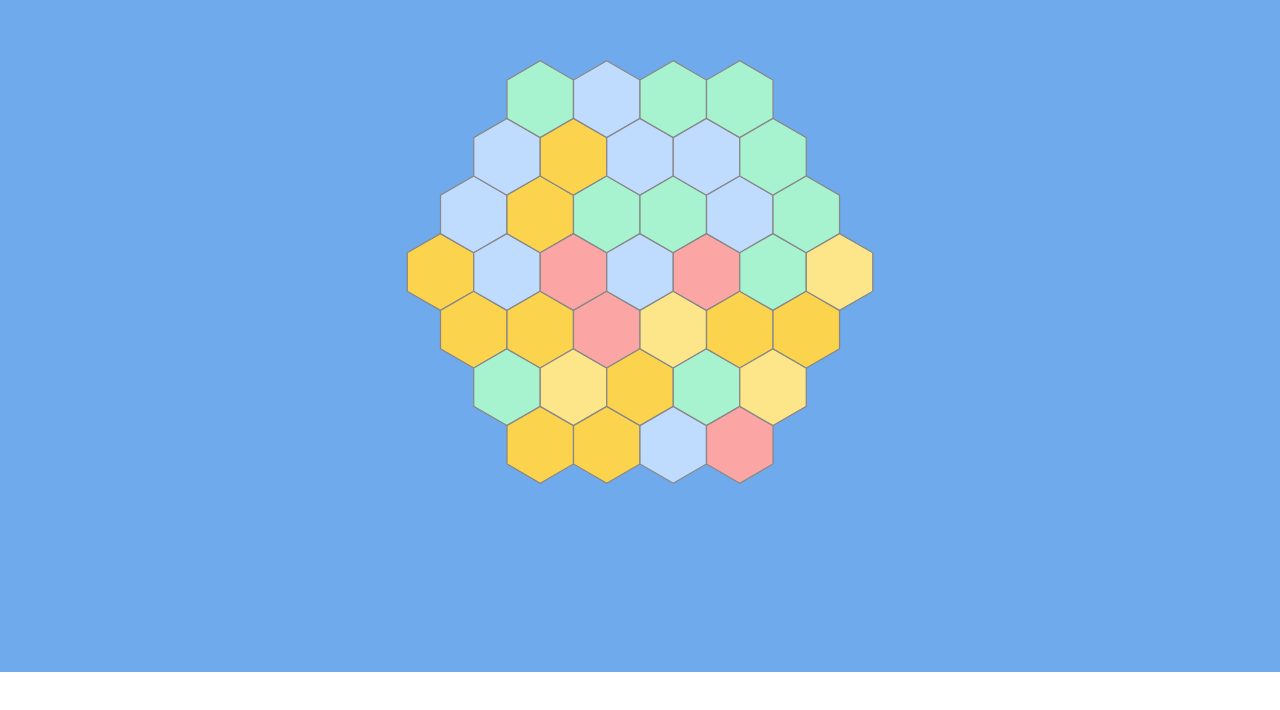
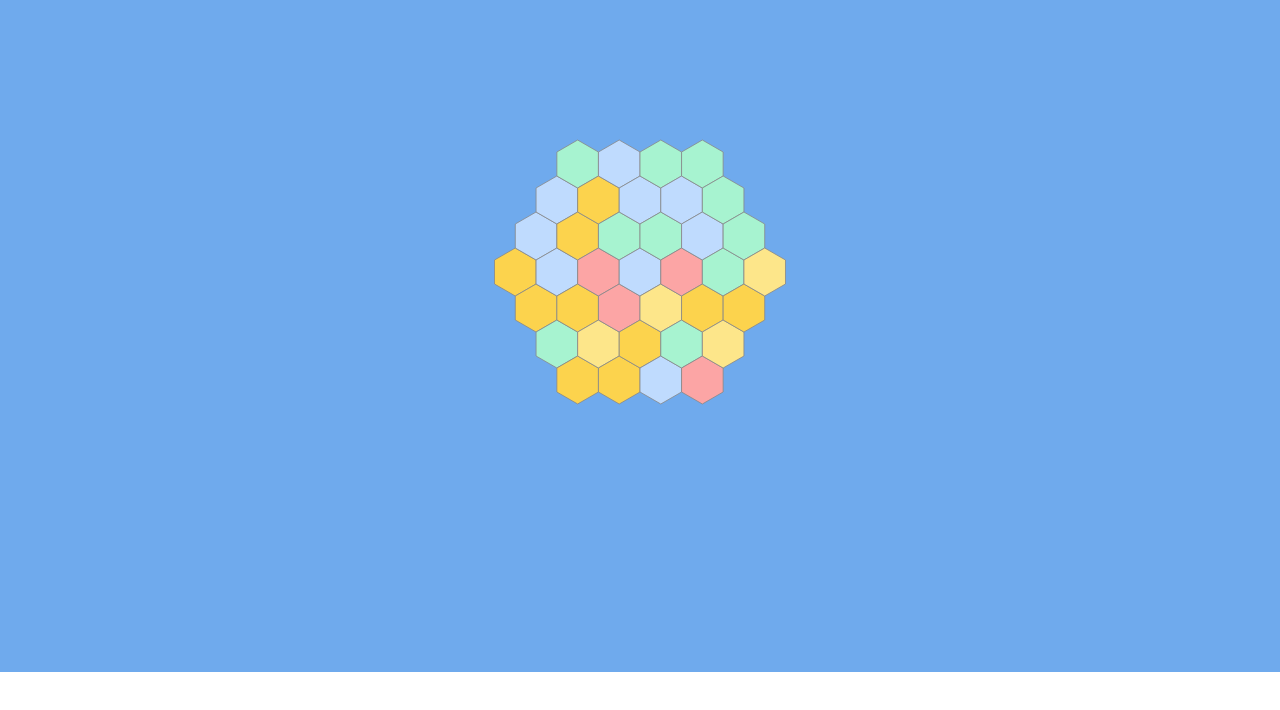
Before and after one commit to LuccianoB/cozy-colony, a React (Vite) app: page / in a window 1280 px wide. Shown: the part 128-838 px from the top of the page. After the commit the page ends 800 px from the top, so only its background shows below. Built offline with nearby package versions, Linux system fonts and the light colour scheme.

Commit message:
restructured app.jsx to import from dedicated HexGrid file, added zoom and pan functionality

```diff
--- a/src/App.jsx
+++ b/src/App.jsx
@@ -1,95 +1,18 @@
-import { generateHexGrid, getHexPoints } from './utils/hexUtils';
-import { useState, useMemo } from 'react';
-import Color from 'color';
-
-const HEX_SIZE = 30; // radius of hex
-const HEX_WIDTH = HEX_SIZE * Math.sqrt(3); // width of a hex
-const HEX_HEIGHT = HEX_SIZE * 2; // height of a hex
-
-const VIEWBOXWIDTH = 1000; // width of the SVG viewbox
-const VIEWBOXHEIGHT = 1000; // height of the SVG viewbox
-const HEX_RADIUS = 3; // radius of the hexagon
+import HexGrid from './components/HexGrid';
 
 function App() {
-  const [hoveredTileID, setHoveredTileID] = useState(null);
-  const [selectedTileId, setSelectedTileId] = useState(null);
-
-  const tiles = useMemo(() => generateHexGrid(HEX_RADIUS), []);
-
-  //get bounding box of all pixel positions
-  const pixelPositions = tiles.map(tile => {
-    const x = HEX_WIDTH * (tile.q + tile.r / 2);
-    const y = HEX_HEIGHT * (tile.r * 0.75);
-    return { x, y };
-  });
-
-  // offset to center the hexagons in the SVG
-  const minX = Math.min(...pixelPositions.map(p => p.x));
-  const maxX = Math.max(...pixelPositions.map(p => p.x));
-  const minY = Math.min(...pixelPositions.map(p => p.y));
-  const maxY = Math.max(...pixelPositions.map(p => p.y));
-
-  const gridPixelWidth = maxX - minX;
-  const gridPixelHeight = maxY - minY;
-
-  const offsetX = (VIEWBOXWIDTH - gridPixelWidth) / 2 - minX;
-  const offsetY = (VIEWBOXHEIGHT - gridPixelHeight) / 2 - minY;
-
-  const getPixelPosition = (q, r) => {
-    const x = HEX_WIDTH * (q + r / 2);
-    const y = HEX_HEIGHT * (r * 0.75);
-    return {
-      x: x + offsetX,
-      y: y + offsetY,
-    };
-  };
-
-  console.log('TILES', tiles);
-
   return (
-    <div style={{
+    <div
+      style={{
         width: '100vw',
         height: '100vh',
         display: 'flex',
         alignItems: 'center',
         justifyContent: 'center',
         backgroundColor: '#6faaed'
-    }}>
-      <svg
-        viewBox={`0 0 ${VIEWBOXWIDTH} ${VIEWBOXHEIGHT}`}
-        className="block w-full h-full max-w-[90vw] max-h-[90vh]"
-        preserveAspectRatio="xMidYMid meet"
+      }}
     >
-        <circle cx="500" cy="500" r="100" fill="red" />
-        {tiles.map(tile => {
-          // get the pixel position of the tile
-          const { x, y } = getPixelPosition(tile.q, tile.r);
-          const points = getHexPoints(x, y, HEX_SIZE);
-
-          //get color of the tile
-          const baseColor = Color(tile.color);
-          const fill = tile.id === selectedTileId
-            ? baseColor.darken(0.2).hex() // darken the color when selected
-            : hoveredTileID && tile.id === hoveredTileID
-            ? baseColor.lighten(0.1).hex() // lighten the color when hovered
-            : baseColor.hex();
-
-          return (
-            <polygon
-              key={tile.id}
-              points={points}
-              fill={fill}
-              stroke="#888"
-              strokeWidth={1}
-              onMouseEnter={() => setHoveredTileID(tile.id)}
-              onMouseLeave={() => setHoveredTileID(null)}
-              onClick={() =>
-                setSelectedTileId(prev => (prev === tile.id ? null : tile.id))
-              }
-            />
-          );
-        })}
-      </svg>
+      <HexGrid />
     </div>
   );
 }
--- /dev/null
+++ b/src/components/HexGrid.jsx
@@ -0,0 +1,112 @@
+import { useState, useMemo } from 'react';
+import Color from 'color';
+import { generateHexGrid, getHexPoints } from '../utils/hexUtils';
+
+const HEX_SIZE = 30;
+const HEX_WIDTH = HEX_SIZE * Math.sqrt(3);
+const HEX_HEIGHT = HEX_SIZE * 2;
+const VIEWBOX_WIDTH = 1000;
+const VIEWBOX_HEIGHT = 1000;
+const HEX_RADIUS = 3;
+
+export default function HexGrid() {
+  const [hoveredTileID, setHoveredTileID] = useState(null);
+  const [selectedTileId, setSelectedTileId] = useState(null);
+  const [zoom, setZoom] = useState(1);
+  const [pan, setPan] = useState({ x: 0, y: 0 });
+  const [isDragging, setIsDragging] = useState(false);
+  const [lastMouse, setLastMouse] = useState(null);
+
+  const tiles = useMemo(() => generateHexGrid(HEX_RADIUS), []);
+
+  const pixelPositions = tiles.map(tile => {
+    const x = HEX_WIDTH * (tile.q + tile.r / 2);
+    const y = HEX_HEIGHT * (tile.r * 0.75);
+    return { x, y };
+  });
+
+  // Calculate the bounding box of all pixel positions
+  const minX = Math.min(...pixelPositions.map(p => p.x));
+  const maxX = Math.max(...pixelPositions.map(p => p.x));
+  const minY = Math.min(...pixelPositions.map(p => p.y));
+  const maxY = Math.max(...pixelPositions.map(p => p.y));
+
+// Calculate the width and height of the grid
+  const gridPixelWidth = maxX - minX;
+  const gridPixelHeight = maxY - minY;
+
+  // Calculate the offset to center the grid in the SVG
+  const offsetX = (VIEWBOX_WIDTH - gridPixelWidth) / 2 - minX;
+  const offsetY = (VIEWBOX_HEIGHT - gridPixelHeight) / 2 - minY;
+
+  const getPixelPosition = (q, r) => {
+    const x = HEX_WIDTH * (q + r / 2);
+    const y = HEX_HEIGHT * (r * 0.75);
+    return { x: x + offsetX, y: y + offsetY };
+  };
+
+  return (
+    <svg
+      viewBox={`0 0 ${VIEWBOX_WIDTH} ${VIEWBOX_HEIGHT}`}
+      width="800"
+      height="800"
+      style={{ display: 'block', cursor: isDragging ? 'grabbing' : 'grab' }}
+      preserveAspectRatio="xMidYMid meet"
+
+      // Enable zooming and panning
+      onWheel={e => {
+        e.preventDefault();
+        const zoomFactor = 0.1;
+        const newZoom = Math.min(4, Math.max(0.5, zoom - e.deltaY * zoomFactor * 0.01));
+        setZoom(newZoom);
+      }}
+      onMouseDown={e => {
+        setIsDragging(true);
+        setLastMouse({ x: e.clientX, y: e.clientY });
+      }}
+      onMouseUp={() => setIsDragging(false)}
+      onMouseMove={e => {
+        if (!isDragging || !lastMouse) return;
+        const dx = e.clientX - lastMouse.x;
+        const dy = e.clientY - lastMouse.y;
+        setPan(p => ({ x: p.x + dx / zoom, y: p.y + dy / zoom }));
+        setLastMouse({ x: e.clientX, y: e.clientY });
+      }}
+    >
+      <defs>
+        <filter id="glow" x="-50%" y="-50%" width="200%" height="200%">
+          <feDropShadow dx="0" dy="0" stdDeviation="3" floodColor="#4ade80" />
+        </filter>
+      </defs>
+
+      <g transform={`translate(${pan.x}, ${pan.y}) scale(${zoom})`}>
+        {tiles.map(tile => {
+          const { x, y } = getPixelPosition(tile.q, tile.r);
+          const points = getHexPoints(x, y, HEX_SIZE);
+          const baseColor = Color(tile.color);
+          const fill = tile.id === selectedTileId
+            ? baseColor.darken(0.3).hex()
+            : tile.id === hoveredTileID
+            ? baseColor.lighten(0.3).hex()
+            : tile.color;
+
+          return (
+            <polygon
+              key={tile.id}
+              points={points}
+              fill={fill}
+              stroke="#888"
+              strokeWidth={1}
+              filter={tile.id === selectedTileId ? 'url(#glow)' : 'none'}
+              onMouseEnter={() => setHoveredTileID(tile.id)}
+              onMouseLeave={() => setHoveredTileID(null)}
+              onClick={() =>
+                setSelectedTileId(prev => (prev === tile.id ? null : tile.id))
+              }
+            />
+          );
+        })}
+      </g>
+    </svg>
+  );
+}
```
Lines whose indentation alone changed are shown as unchanged.
